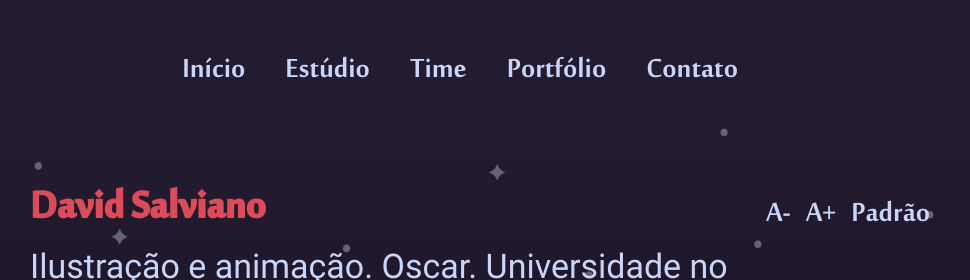
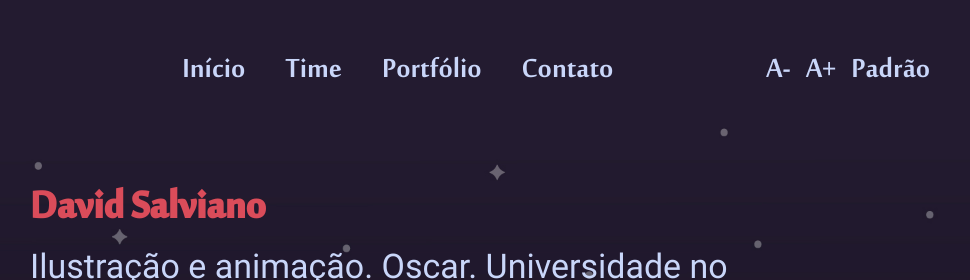
Before and after one commit to am2estudio/glow, a plain HTML site: page time.html in a window 1280 px wide. Shown: the top 280 px of the page, 310-1280 px from the left. Drawn offline with nearby package versions, Linux system fonts and the light colour scheme.

Commit message:
Update time.html

```diff
--- a/time.html
+++ b/time.html
@@ -47,7 +47,7 @@
 		<div class="lista">
 			<ul>
 				<li><a href="index.html">Início</a></li>
-				<li><a href="estudio.html">Estúdio</a></li>
+				<!--<li><a href="estudio.html">Estúdio</a></li>-->
 				<li><a href="time.html">Time</a></li>
 				<li><a href="portfolio.html">Portfólio</a></li>
 				<li><a href="contato.html">Contato</a></li>
```
